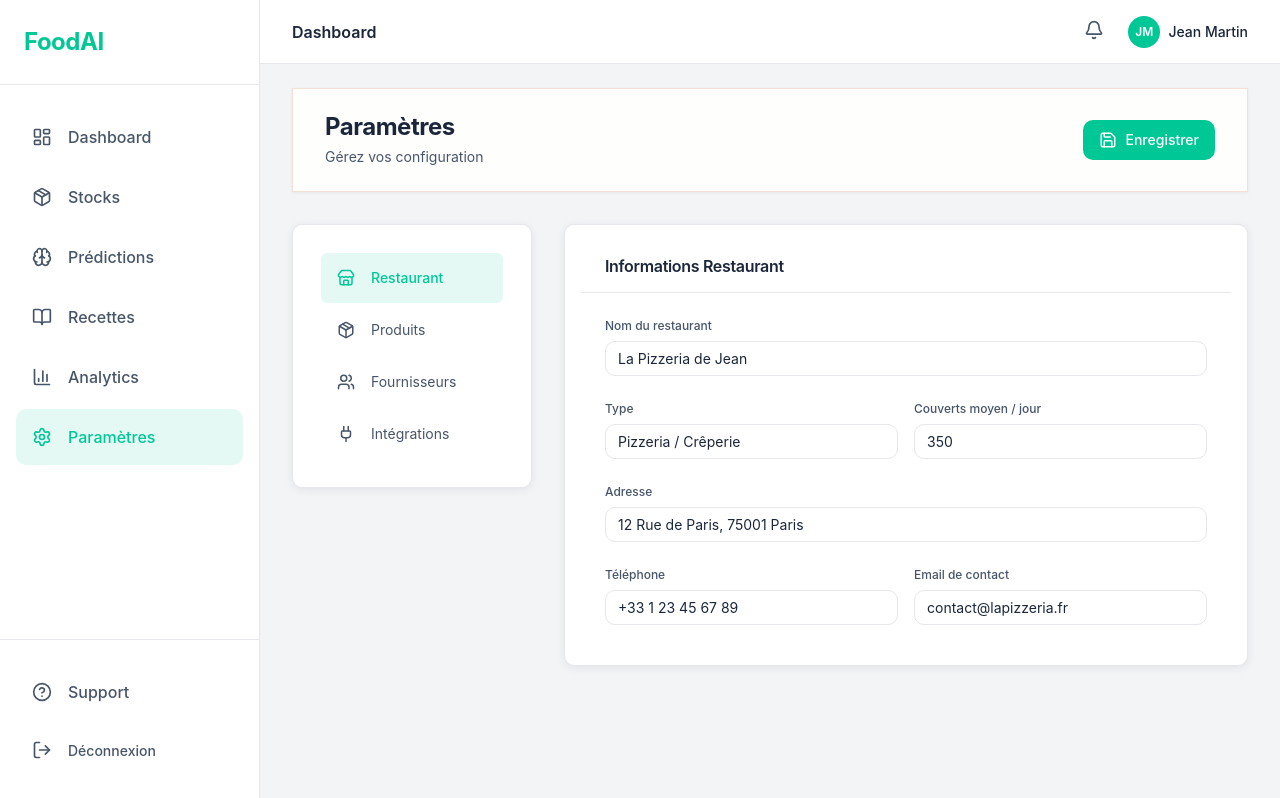
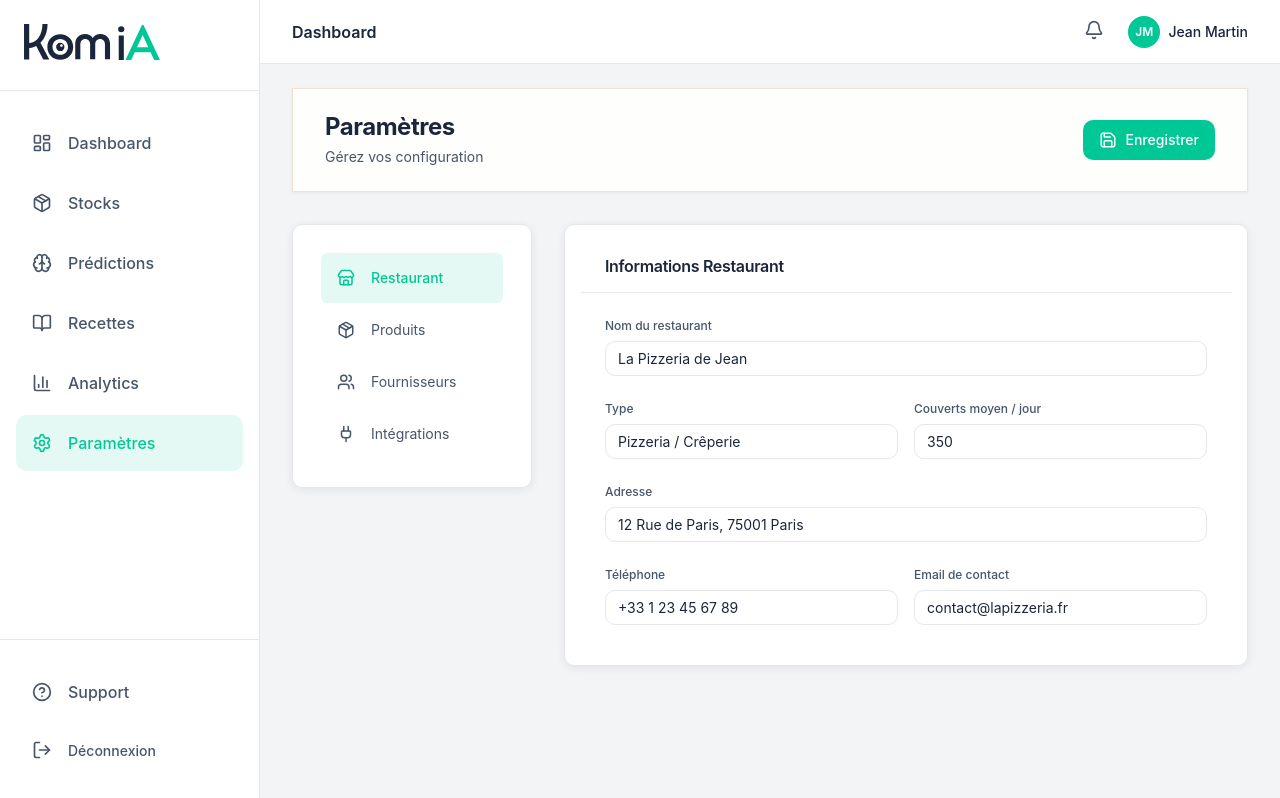
Before and after one commit to JeremDevX/FoodAi, a React (Vite) app in the folder PredictiveAi/mvp-V1/foodai-mvp/: page /settings in a window 1280 px wide. Built offline with nearby package versions, Linux system fonts and the light colour scheme.

Commit message:
feat: Replace text-based logo with image, update favicon, and change page title.

```diff
--- a/PredictiveAi/mvp-V1/foodai-mvp/index.html
+++ b/PredictiveAi/mvp-V1/foodai-mvp/index.html
@@ -1,10 +1,10 @@
-<!doctype html>
+<!DOCTYPE html>
 <html lang="en">
   <head>
     <meta charset="UTF-8" />
-    <link rel="icon" type="image/svg+xml" href="/vite.svg" />
+    <link rel="icon" type="image/svg+xml" href="/logo_Komia.svg" />
     <meta name="viewport" content="width=device-width, initial-scale=1.0" />
-    <title>foodai-mvp</title>
+    <title>KomiA</title>
   </head>
   <body>
     <div id="root"></div>
--- a/PredictiveAi/mvp-V1/foodai-mvp/src/components/layout/Sidebar.css
+++ b/PredictiveAi/mvp-V1/foodai-mvp/src/components/layout/Sidebar.css
@@ -16,11 +16,9 @@
   border-bottom: 1px solid var(--color-border);
 }
 
-.logo {
-  font-size: var(--font-size-2xl);
-  font-weight: 700;
-  color: var(--color-primary);
-  letter-spacing: -0.5px;
+.logo-img {
+  max-height: 36px;
+  width: auto;
 }
 
 .sidebar-nav {
--- a/PredictiveAi/mvp-V1/foodai-mvp/src/components/layout/Sidebar.tsx
+++ b/PredictiveAi/mvp-V1/foodai-mvp/src/components/layout/Sidebar.tsx
@@ -26,7 +26,7 @@ const Sidebar: React.FC = () => {
   return (
     <aside className="sidebar">
       <div className="sidebar-header">
-        <div className="logo">FoodAI</div>
+        <img src="/logo_Komia.svg" alt="KomiA" className="logo-img" />
       </div>
 
       <nav className="sidebar-nav">
```
